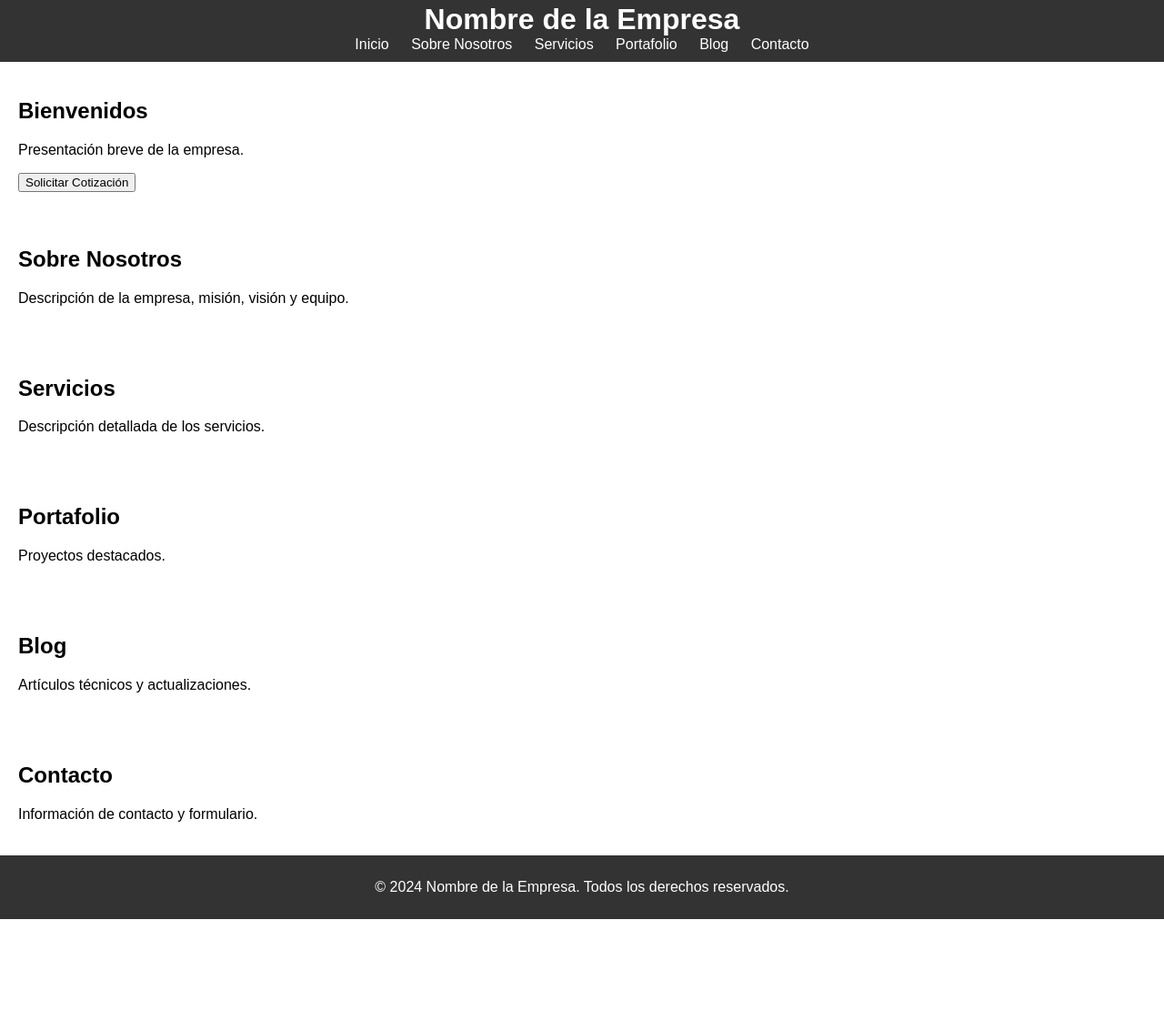
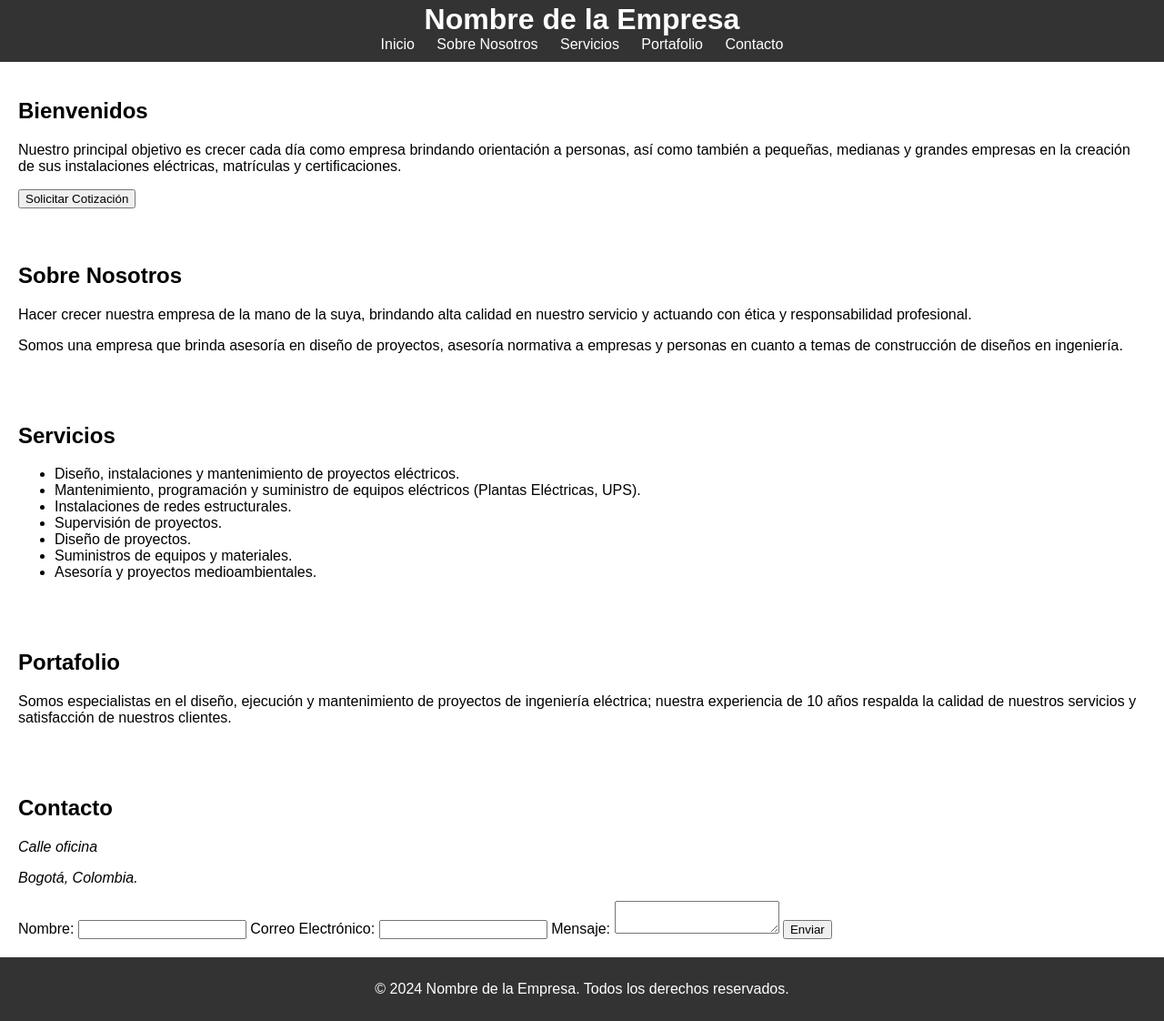
Before and after one commit to ARM911/electrisita.oi, a plain HTML site: page index.html in a window 1280 px wide. Shown: the part 7-1129 px from the top of the page at 91% size. Before the commit the page ends 1017 px from the top, so only its background shows below. Drawn offline with Linux system fonts and the light colour scheme.

Commit message:
index.html

```diff
--- a/index.html
+++ b/index.html
@@ -15,7 +15,6 @@
                 <li><a href="#about">Sobre Nosotros</a></li>
                 <li><a href="#services">Servicios</a></li>
                 <li><a href="#portfolio">Portafolio</a></li>
-                <li><a href="#blog">Blog</a></li>
                 <li><a href="#contact">Contacto</a></li>
             </ul>
         </nav>
@@ -23,33 +22,52 @@
 
     <section id="home">
         <h2>Bienvenidos</h2>
-        <p>Presentación breve de la empresa.</p>
+        <p>Nuestro principal objetivo es crecer cada día como empresa brindando orientación a personas, así como también a pequeñas, medianas y grandes empresas en la creación de sus instalaciones eléctricas, matrículas y certificaciones.</p>
         <button>Solicitar Cotización</button>
     </section>
 
     <section id="about">
         <h2>Sobre Nosotros</h2>
-        <p>Descripción de la empresa, misión, visión y equipo.</p>
+        <p>Hacer crecer nuestra empresa de la mano de la suya, brindando alta calidad en nuestro servicio y actuando con ética y responsabilidad profesional.</p>
+        <p>Somos una empresa que brinda asesoría en diseño de proyectos, asesoría normativa a empresas y personas en cuanto a temas de construcción de diseños en ingeniería.</p>
     </section>
 
     <section id="services">
         <h2>Servicios</h2>
-        <p>Descripción detallada de los servicios.</p>
+        <ul>
+            <li>Diseño, instalaciones y mantenimiento de proyectos eléctricos.</li>
+            <li>Mantenimiento, programación y suministro de equipos eléctricos (Plantas Eléctricas, UPS).</li>
+            <li>Instalaciones de redes estructurales.</li>
+            <li>Supervisión de proyectos.</li>
+            <li>Diseño de proyectos.</li>
+            <li>Suministros de equipos y materiales.</li>
+            <li>Asesoría y proyectos medioambientales.</li>
+        </ul>
     </section>
 
     <section id="portfolio">
         <h2>Portafolio</h2>
-        <p>Proyectos destacados.</p>
-    </section>
-
-    <section id="blog">
-        <h2>Blog</h2>
-        <p>Artículos técnicos y actualizaciones.</p>
+        <p>Somos especialistas en el diseño, ejecución y mantenimiento de proyectos de ingeniería eléctrica; nuestra experiencia de 10 años respalda la calidad de nuestros servicios y satisfacción de nuestros clientes.</p>
     </section>
 
     <section id="contact">
         <h2>Contacto</h2>
-        <p>Información de contacto y formulario.</p>
+        <address>
+            <p>Calle oficina</p>
+            <p>Bogotá, Colombia.</p>
+        </address>
+        <form>
+            <label for="name">Nombre:</label>
+            <input type="text" id="name" name="name" required>
+
+            <label for="email">Correo Electrónico:</label>
+            <input type="email" id="email" name="email" required>
+
+            <label for="message">Mensaje:</label>
+            <textarea id="message" name="message" required></textarea>
+
+            <button type="submit">Enviar</button>
+        </form>
     </section>
 
     <footer>
```
